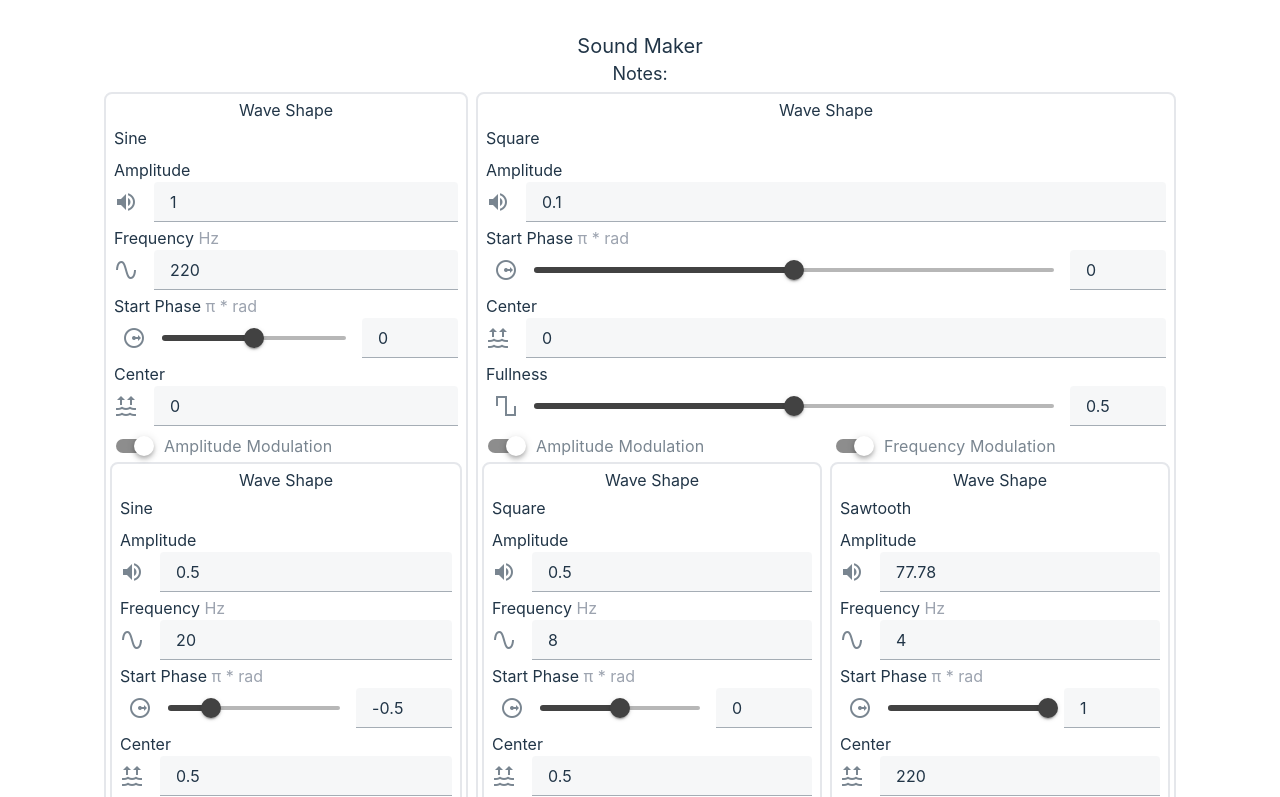
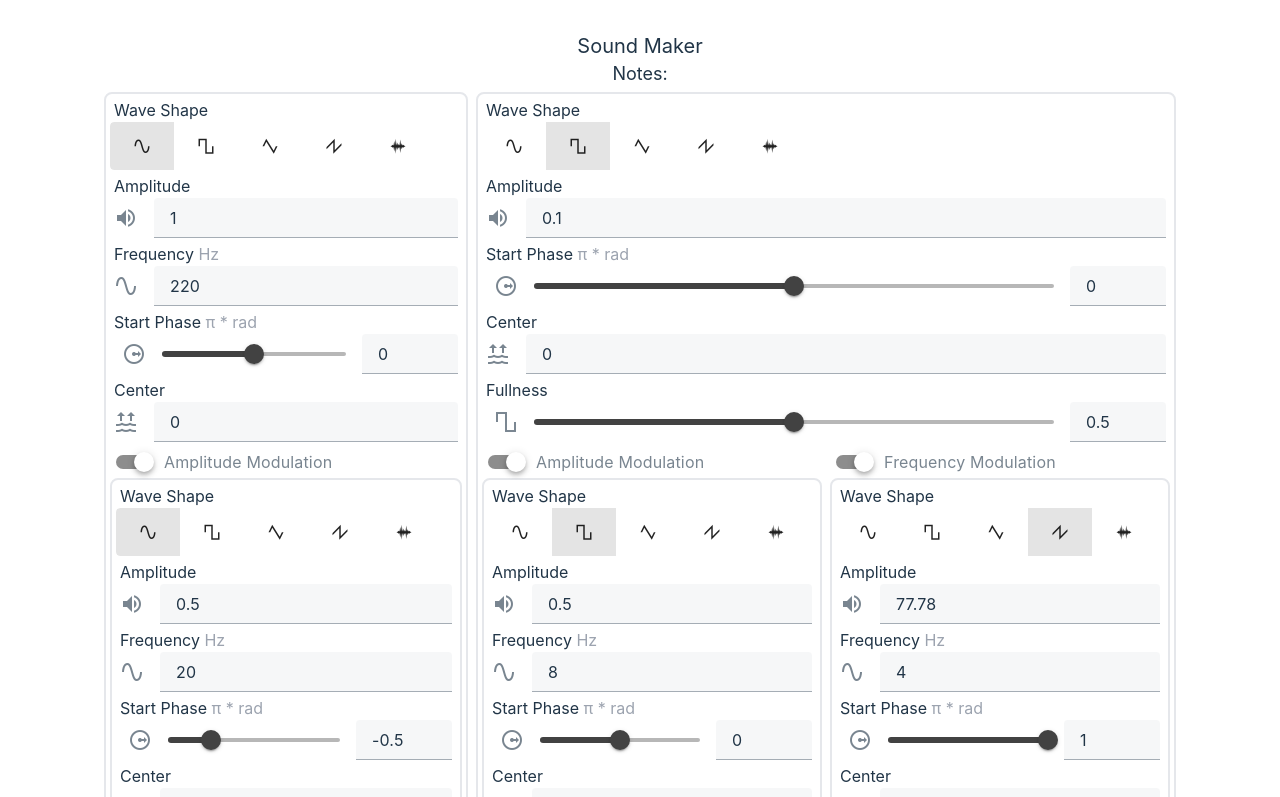
Before and after one commit to Oriery/cos_7, a Vue app: page / in a window 1280 px wide. Shown: the top 797 px of the page. Built offline with nearby package versions, Linux system fonts and the light colour scheme.

Commit message:
add toogle for wave shape

```diff
--- a/src/components/Wave.vue
+++ b/src/components/Wave.vue
@@ -1,20 +1,24 @@
 <template>
   <div>
     <div class="flex flex-col m-1 min-w-[15rem]">
-      <label :for="'note' + wave.id">{{ propsOfWave['type'].name }}</label>
-      <select
-        v-model="wave.type"
-        class="m-1"
-        :id="'type' + wave.id"
-      >
-        <option
-          v-for="waveType in Object.values(WaveType)"
-          :key="waveType"
-          :value="waveType"
-        >
-          {{ namesOfTypesOfWave[waveType] }}
-        </option>
-      </select>
+      <p class="text-start mx-1">{{ propsOfWave['type'].name }}</p>
+      <v-btn-toggle v-model="wave.type">
+        <v-btn value='sine'>
+          <v-icon>mdi-sine-wave</v-icon>
+        </v-btn>
+        <v-btn value="square">
+          <v-icon>mdi-square-wave</v-icon>
+        </v-btn>
+        <v-btn value="triangle">
+          <v-icon>mdi-triangle-wave</v-icon>
+        </v-btn>
+        <v-btn value="sawtooth">
+          <v-icon>mdi-sawtooth-wave</v-icon>
+        </v-btn>
+        <v-btn value="white-noise">
+          <v-icon>mdi-waveform</v-icon>
+        </v-btn>
+      </v-btn-toggle>
     </div>
     <div
       v-for="prop in Object.keys(wave).filter(prop => typeof wave[prop] === 'number' && (wave.type !== WaveType.WHITE_NOISE || prop === 'amplitude') && (wave.type === WaveType.SQUARE || prop !== 'fullness') && (prop !== 'freq' || !freqModIsOn))"
--- a/src/main.ts
+++ b/src/main.ts
@@ -11,9 +11,14 @@ import * as components from 'vuetify/components'
 import * as directives from 'vuetify/directives'
 import '@mdi/font/css/materialdesignicons.css'
 
+const useDarkTheme = window.matchMedia && window.matchMedia('(prefers-color-scheme: dark)').matches
+
 const vuetify = createVuetify({
   components,
   directives,
+  theme: {
+    defaultTheme: useDarkTheme ? 'dark' : 'light',
+  },
 })
 
 createApp(App).use(vuetify).mount('#app')
```
